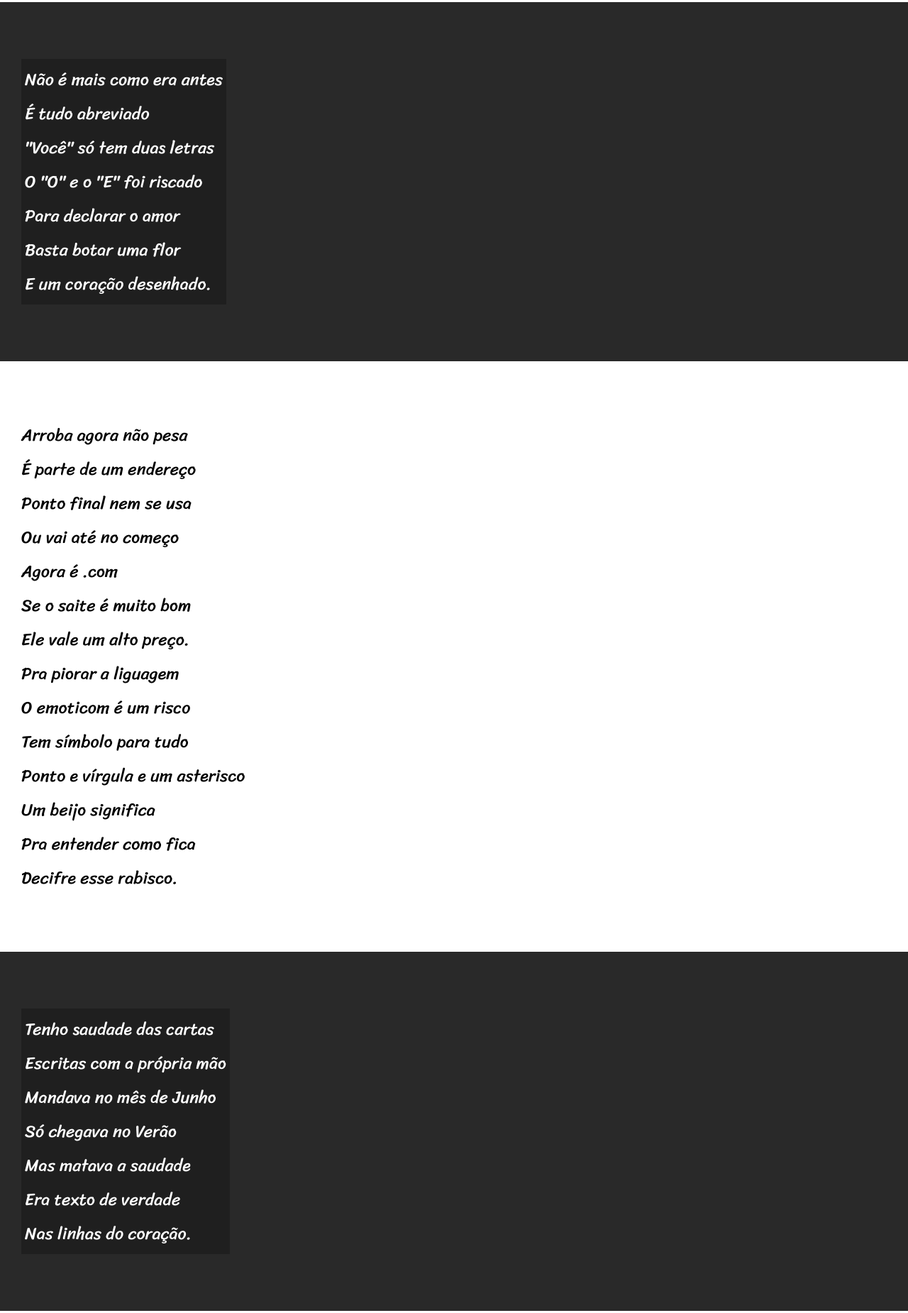
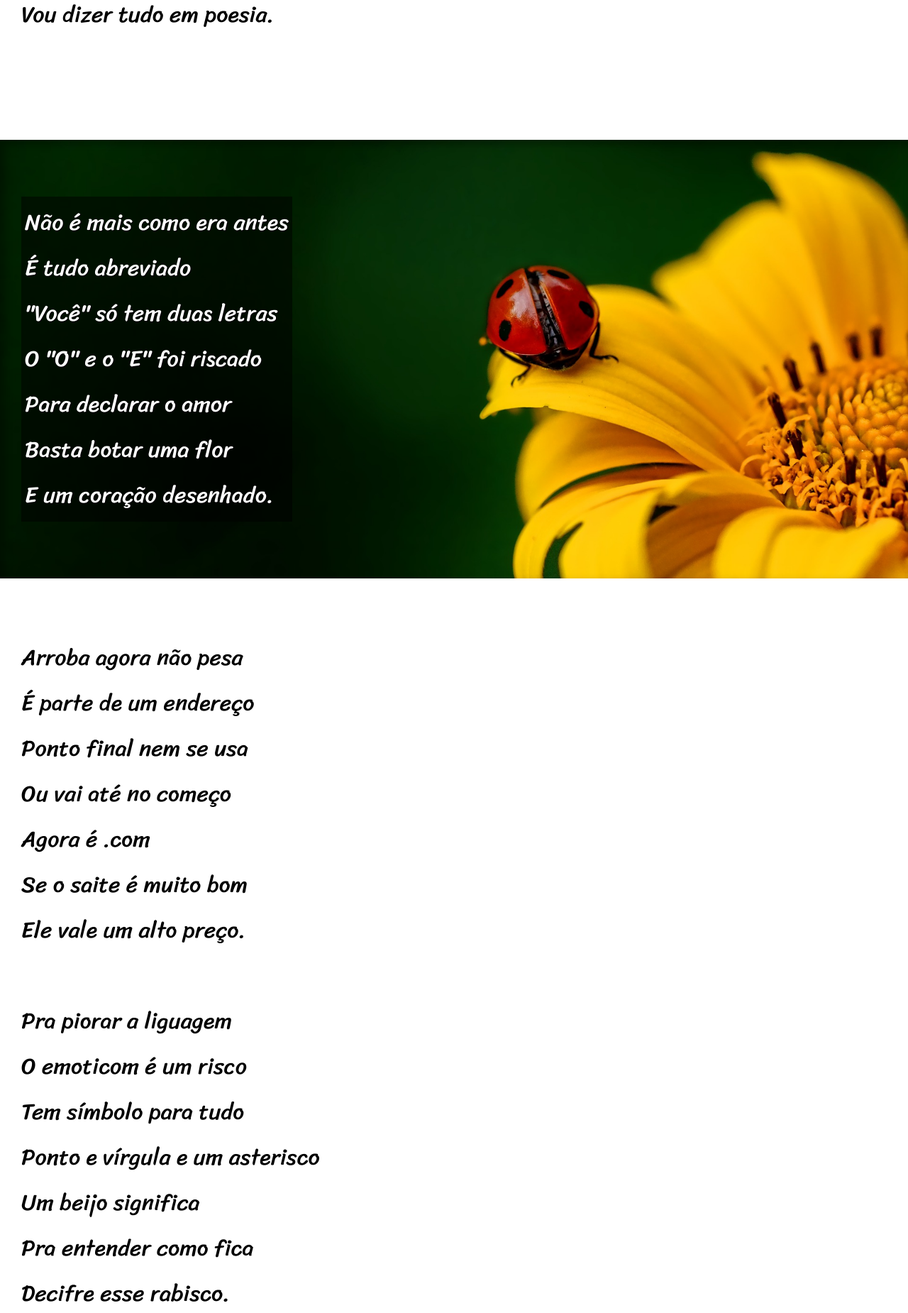
Before and after one commit to maxwellschrainer/html-css, a plain HTML site: page desafios/de012/index.html in a window 1280 px wide. Shown: the part 682-2532 px from the top of the page at 71% size. Drawn offline with Linux system fonts and the light colour scheme.

Commit message:
de012 completed

```diff
--- a/desafios/de012/index.html
+++ b/desafios/de012/index.html
@@ -1,102 +1,113 @@
 <!DOCTYPE html>
 <html lang="pt-br">
   <head>
-    <meta charset="UTF-8">
-    <meta name="viewport" content="width=device-width, initial-scale=1.0">
+    <meta charset="UTF-8" />
+    <meta name="viewport" content="width=device-width, initial-scale=1.0" />
     <title>Cordel Moderno</title>
-    <link rel="stylesheet" href="style.css">
+    <link rel="stylesheet" href="style.css" />
   </head>
   <body>
     <header>
       <h1>Cordel Moderno</h1>
-                <p>Por <a href="https://www.recantodasletras.com.br/poesias/3186743" target="_blank">Milton Duarte</a></p>
+      <p>
+        Por
+        <a
+          href="https://www.recantodasletras.com.br/poesias/3186743"
+          target="_blank"
+          >Milton Duarte</a
+        >
+      </p>
     </header>
 
     <section class="normal">
       <p>
-            Estou ficando cansado <br>
-            Da tal tecnologia <br>
-            Só se fala por e-mail <br>
-            Mensagem curta e fria <br>
-            Twitter e Facebook <br>
-            Antes que eu caduque <br>
+        Estou ficando cansado <br />
+        Da tal tecnologia <br />
+        Só se fala por e-mail <br />
+        Mensagem curta e fria <br />
+        Twitter e Facebook <br />
+        Antes que eu caduque <br />
         Vou dizer tudo em poesia.
       </p>
     </section>
 
-    <section class="imagem">
+    <section class="imagem" id="img01">
       <p>
-            Não é mais como era antes <br>
-            É tudo abreviado <br>
-            "Você" só tem duas letras <br>
-            O "O" e o "E" foi riscado <br>
-            Para declarar o amor <br>
-            Basta botar uma flor <br>
+        Não é mais como era antes <br />
+        É tudo abreviado <br />
+        "Você" só tem duas letras <br />
+        O "O" e o "E" foi riscado <br />
+        Para declarar o amor <br />
+        Basta botar uma flor <br />
         E um coração desenhado.
       </p>
     </section>
 
     <section class="normal">
       <p>
-            Arroba agora não pesa <br>
-            É parte de um endereço <br>
-            Ponto final nem se usa <br>
-            Ou vai até no começo <br>
-            Agora é .com <br>
-            Se o saite é muito bom <br>
+        Arroba agora não pesa <br />
+        É parte de um endereço <br />
+        Ponto final nem se usa <br />
+        Ou vai até no começo <br />
+        Agora é .com <br />
+        Se o saite é muito bom <br />
         Ele vale um alto preço.
       </p>
 
       <p>
-            Pra piorar a liguagem <br>
-            O emoticom é um risco <br>
-            Tem símbolo para tudo <br>
-            Ponto e vírgula e um asterisco <br>
-            Um beijo significa <br>
-            Pra entender como fica <br>
+        Pra piorar a liguagem <br />
+        O emoticom é um risco <br />
+        Tem símbolo para tudo <br />
+        Ponto e vírgula e um asterisco <br />
+        Um beijo significa <br />
+        Pra entender como fica <br />
         Decifre esse rabisco.
       </p>
     </section>
 
-
-
-    <section class="imagem">
+    <section class="imagem" id="img02">
       <p>
-            Tenho saudade das cartas <br>
-            Escritas com a própria mão <br>
-            Mandava no mês de Junho <br>
-            Só chegava no Verão <br>
-            Mas matava a saudade <br>
-            Era texto de verdade <br>
+        Tenho saudade das cartas <br />
+        Escritas com a própria mão <br />
+        Mandava no mês de Junho <br />
+        Só chegava no Verão <br />
+        Mas matava a saudade <br />
+        Era texto de verdade <br />
         Nas linhas do coração.
       </p>
     </section>
 
-
     <section class="normal">
       <p>
-            Agora, escrevo e envio <br>
-            Chegando na mesma hora <br>
-            Mas quando vou prosear <br>
-            A pessoa foi embora <br>
-            Abriu outro aplicativo <br>
-            O mundo ficou cativo <br>
+        Agora, escrevo e envio <br />
+        Chegando na mesma hora <br />
+        Mas quando vou prosear <br />
+        A pessoa foi embora <br />
+        Abriu outro aplicativo <br />
+        O mundo ficou cativo <br />
         Da tecnologia do agora.
       </p>
 
       <p>
-            Felizmente, pra orar <br>
-            Não precisa de internet <br>
-            Deus escuta todo mundo <br>
-            Se quiser, faça esse teste <br>
-            Dois pontos são dois joelhos <br>
-            Seus lábios são aparelhos <br>
+        Felizmente, pra orar <br />
+        Não precisa de internet <br />
+        Deus escuta todo mundo <br />
+        Se quiser, faça esse teste <br />
+        Dois pontos são dois joelhos <br />
+        Seus lábios são aparelhos <br />
         Deixe que Deus interprete.
       </p>
     </section>
 
     <footer>
-        <p>Site criado por <a href="https://maxwellschrainer.github.io" target="_blank">Maxwell Schrainer</a> para o <a href="https://www.cursoemvideo.com" target="_blank">CursoemVideo</a>.</p>
+      <p>
+        Site criado por
+        <a href="https://maxwellschrainer.github.io" target="_blank"
+          >Maxwell Schrainer</a
+        >
+        para o
+        <a href="https://www.cursoemvideo.com" target="_blank">CursoemVideo</a>.
+      </p>
     </footer>
   </body>
 </html>
--- a/desafios/de012/style.css
+++ b/desafios/de012/style.css
@@ -32,7 +32,7 @@ header h1 {
   padding: 50px 0px 0px 0px;
   font-variant: small-caps;
   font-family: var(--fonte2);
-  font-size: 4em;
+  font-size: 5em;
 }
 
 header p {
@@ -55,7 +55,11 @@ section {
   padding-left: 30px;
   line-height: 2em;
   font-family: var(--fonte3);
-  font-size: 1.5em;
+  font-size: 2em;
+}
+
+section p {
+  padding-bottom: 2em;
 }
 
 .normal {
@@ -64,14 +68,27 @@ section {
 }
 
 .imagem {
-  background-color: rgb(41, 41, 41);
+  background-color: rgb(56, 56, 56);
   color: white;
+  box-shadow: inset 6px 6px 12px 1px rgba(0, 0, 0, 0.322);
+  background-size: cover;
+  background-attachment: fixed;
+  background-position: right center;
 }
 
 .imagem p {
   display: inline-block;
   padding: 5px;
-  background-color: rgba(0, 0, 0, 0.247);
+  background-color: rgba(0, 0, 0, 0.5);
+  text-shadow: 1px 1px 0px black;
+}
+
+#img01 {
+  background-image: url(imagens/background001.jpg);
+}
+
+#img02 {
+  background-image: url(imagens/background002.jpg);
 }
 
 footer {
```
Lines whose indentation alone changed are shown as unchanged.
